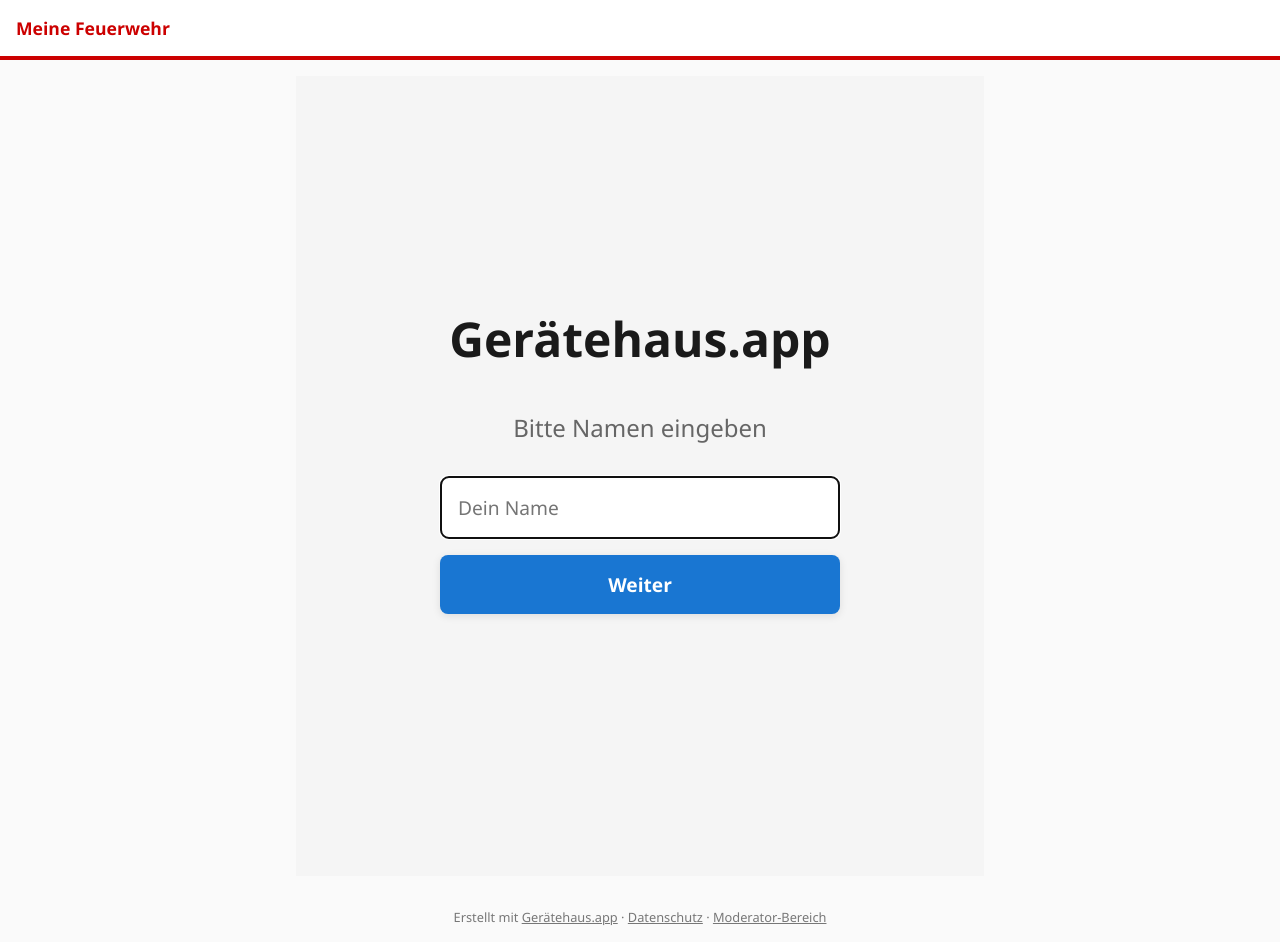
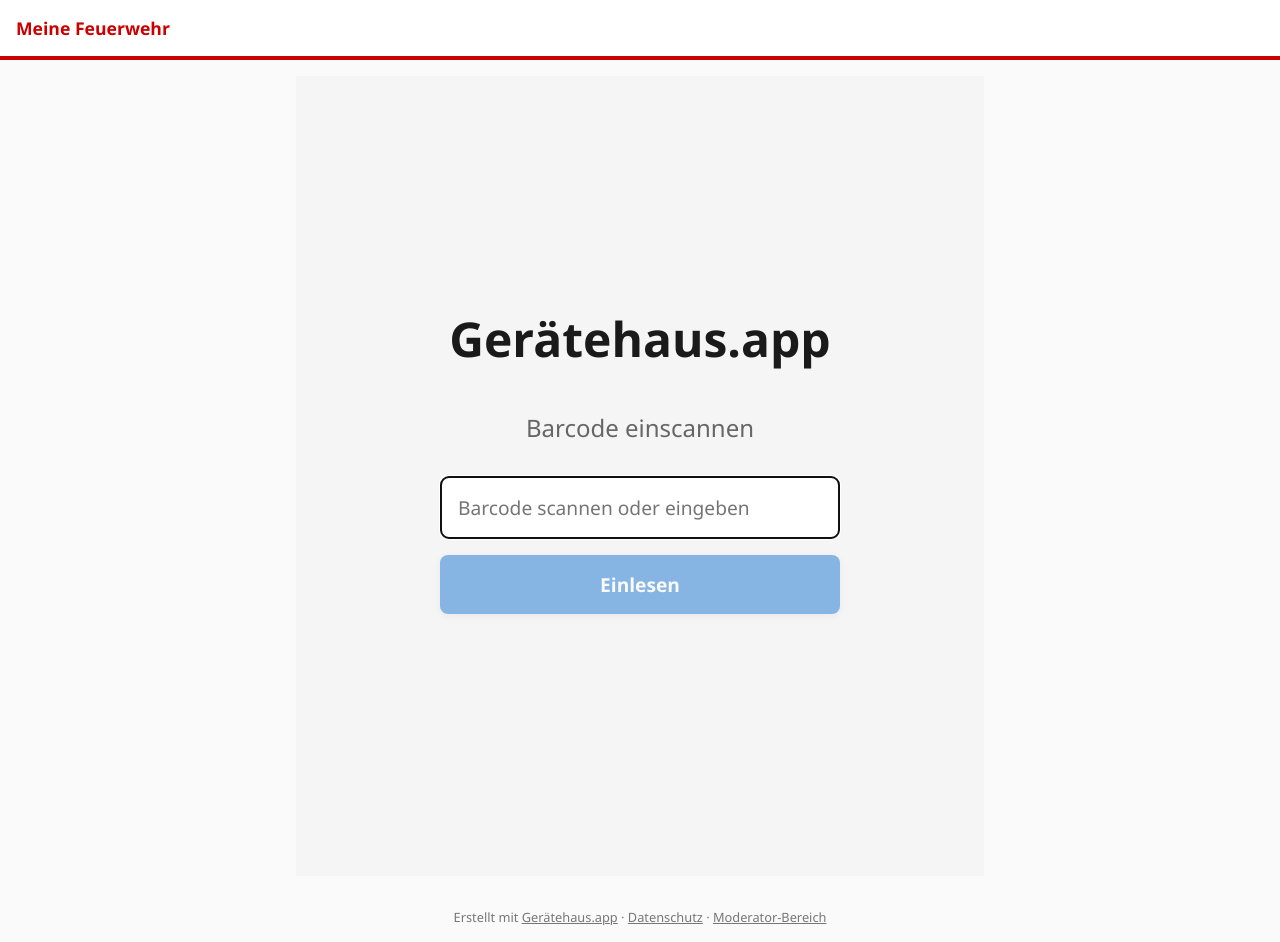
Before and after one commit to tobst96/geratehaus-app, a React (Vite) app in the folder frontend/: page / in a window 1280 px wide. Built offline with nearby package versions, Linux system fonts and the light colour scheme; no server answers.

Commit message:
Simplify KioskHome: remove name entry screen, show 3 buttons directly

```diff
--- a/frontend/src/pages/KioskHome.tsx
+++ b/frontend/src/pages/KioskHome.tsx
@@ -6,11 +6,9 @@
 
 export function KioskHome() {
   const navigate = useNavigate();
-  const { angezeigterName, namenEintragen } = useAuth();
   const [barcode, setBarcode] = useState("");
   const [scanSuccessful, setScanSuccessful] = useState(false);
   const [lastActivityTime, setLastActivityTime] = useState(Date.now());
-  const [name, setName] = useState(angezeigterName || "");
 
   // Reset inactivity timer on any activity
   useEffect(() => {
@@ -27,28 +25,19 @@
   useEffect(() => {
     const interval = setInterval(() => {
       if (Date.now() - lastActivityTime > INACTIVITY_TIMEOUT_MS) {
-        setName("");
         setScanSuccessful(false);
-        namenEintragen(""); // Clear auth
+        setBarcode("");
+        navigate("/");
       }
     }, 5000);
     return () => clearInterval(interval);
-  }, [lastActivityTime, namenEintragen]);
+  }, [lastActivityTime, navigate]);
 
   // Auto-focus barcode input
   useEffect(() => {
     const input = document.getElementById("barcode-input") as HTMLInputElement;
     if (input) input.focus();
   }, [scanSuccessful]);
-
-  async function handleNameSubmit(e: React.FormEvent) {
-    e.preventDefault();
-    if (name.trim()) {
-      await namenEintragen(name.trim());
-      setScanSuccessful(false);
-      setBarcode("");
-    }
-  }
 
   function handleBarcodeSubmit(e: React.FormEvent) {
     e.preventDefault();
@@ -64,35 +53,12 @@
     }
   }
 
-  // Name entry screen
-  if (!angezeigterName || !name) {
+  // Barcode scan screen
+  if (!scanSuccessful) {
     return (
       <div style={styles.container}>
         <h1 style={styles.title}>Gerätehaus.app</h1>
-        <p style={styles.subtitle}>Bitte Namen eingeben</p>
-        <form onSubmit={handleNameSubmit} style={styles.form}>
-          <input
-            type="text"
-            value={name}
-            onChange={(e) => setName(e.target.value)}
-            placeholder="Dein Name"
-            style={styles.input}
-            autoFocus
-          />
-          <button type="submit" style={styles.submitBtn}>
-            Weiter
-          </button>
-        </form>
-      </div>
-    );
-  }
-
-  // Barcode scan before action
-  if (!scanSuccessful) {
-    return (
-      <div style={styles.container}>
-        <h1 style={styles.title}>Barcode einscannen</h1>
-        <p style={styles.subtitle}>{angezeigterName}</p>
+        <p style={styles.subtitle}>Barcode einscannen</p>
         <form onSubmit={handleBarcodeSubmit} style={styles.form}>
           <input
             id="barcode-input"
@@ -111,11 +77,11 @@
     );
   }
 
-  // Main kiosk menu
+  // Main kiosk menu - after barcode scanned
   return (
     <div style={styles.container}>
       <h1 style={styles.title}>Gerätehaus.app</h1>
-      <p style={styles.subtitle}>Hallo, {angezeigterName}! Was möchtest du machen?</p>
+      <p style={styles.subtitle}>Was möchtest du machen?</p>
 
       <div style={styles.buttonGrid}>
         <button
@@ -149,11 +115,11 @@
       <button
         style={styles.logoutBtn}
         onClick={() => {
-          setName("");
-          namenEintragen("");
+          setScanSuccessful(false);
+          setBarcode("");
         }}
       >
-        Abmelden
+        Zurück
       </button>
     </div>
   );
```
